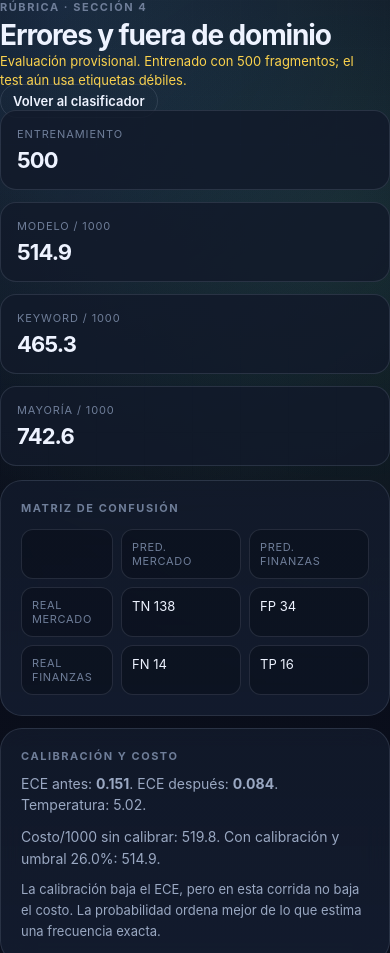
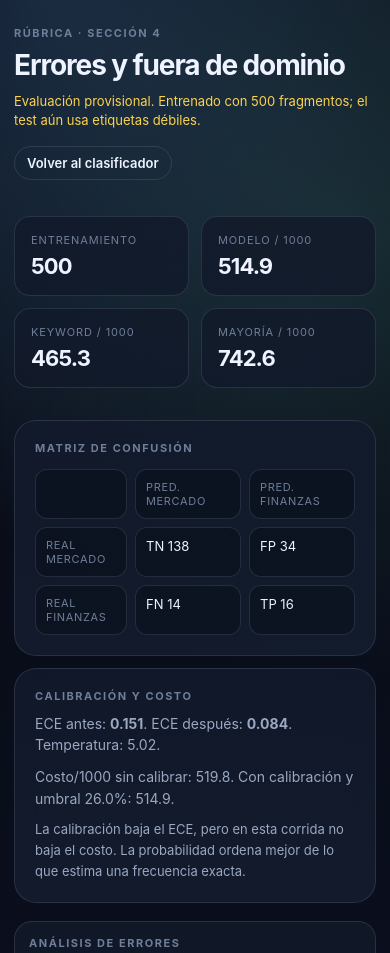
Before and after one commit to najjibguerra-alt/najjibguerra-alt.github.io, a plain HTML site: page evaluacion.html in a window 390 px wide. Shown: the top 953 px of the page. Drawn offline with Linux system fonts and the light colour scheme.

Commit message:
Fix analisis de errores en iPhone: encabezado con espacio, CSS valido, KPIs 2 columnas

```diff
--- a/style.css
+++ b/style.css
@@ -611,33 +611,41 @@ button {
 
 .analysis-body {
   min-height: 100vh;
-  overflow: auto;
-}
+  overflow-x: hidden;
+  overflow-y: auto;
 }
 
 .analysis-shell {
-  min-height: 100vh;
   width: min(1280px, calc(100% - 28px));
   margin: 0 auto;
-  padding: 16px 0 14px;
+  padding: 26px 0 34px;
   display: flex;
   flex-direction: column;
-  gap: 12px;
-  min-height: 0;
-}
+  gap: 18px;
 }
 
 .analysis-top,
 .pane-head {
   display: flex;
   justify-content: space-between;
-  gap: 12px;
+  gap: 12px 20px;
   align-items: flex-start;
+  flex-wrap: wrap;
+}
+
+.analysis-top {
+  padding-bottom: 8px;
+  margin-bottom: 4px;
+}
+
+.analysis-top .ghost {
+  flex-shrink: 0;
+  white-space: nowrap;
 }
 
 .analysis-top h1,
 .pane-head h2 {
-  margin: 4px 0 0;
+  margin: 8px 0 0;
   font-size: 28px;
   letter-spacing: -0.04em;
 }
@@ -653,24 +661,10 @@ button {
 }
 
 .analysis-panes {
-
-
-@media (max-width: 768px) {
-  .analysis-panes {
-    grid-template-columns: 1fr !important;
-  }
-  .pane {
-    min-height: 0;
-  }
-  .pane-scroll {
-    padding-right: 0;
-  }
-}
-  flex: 1;
-  min-height: 0;
   display: grid;
   grid-template-columns: 1.25fr 0.75fr;
   gap: 12px;
+  align-items: start;
 }
 
 .pane {
@@ -911,29 +905,40 @@ button {
 }
 
 @media (max-width: 860px) {
-  .analysis-body { min-height: 100vh; overflow: auto;
-}
-.analysis-shell { min-height: 100vh;
-    height: auto;
+  .analysis-meta,
+  .analysis-panes {
+    grid-template-columns: 1fr;
   }
 
-  .analysis-meta,
-  .analysis-panes,
   .analysis-top,
   .pane-head {
-    grid-template-columns: 1fr;
     flex-direction: column;
+    align-items: flex-start;
+    gap: 16px;
+  }
+
+  .analysis-top {
+    margin-bottom: 10px;
+  }
+
+  .eval-note {
+    max-width: 100%;
+    margin-top: 10px;
   }
 
   .pane-scroll {
-    max-height: 70vh;
+    max-height: 65vh;
+    padding-right: 0;
   }
 
   .workspace,
   .details,
-  .kpi-grid,
   .eval-grid {
     grid-template-columns: 1fr;
+  }
+
+  .kpi-grid {
+    grid-template-columns: repeat(2, minmax(0, 1fr));
   }
 
   .eval-head {
--- a/sw.js
+++ b/sw.js
@@ -1,4 +1,4 @@
-const CACHE_NAME = "practica1-pwa-v11";
+const CACHE_NAME = "practica1-pwa-v12";
 const APP_SHELL = [
   "./",
   "./index.html",
```
